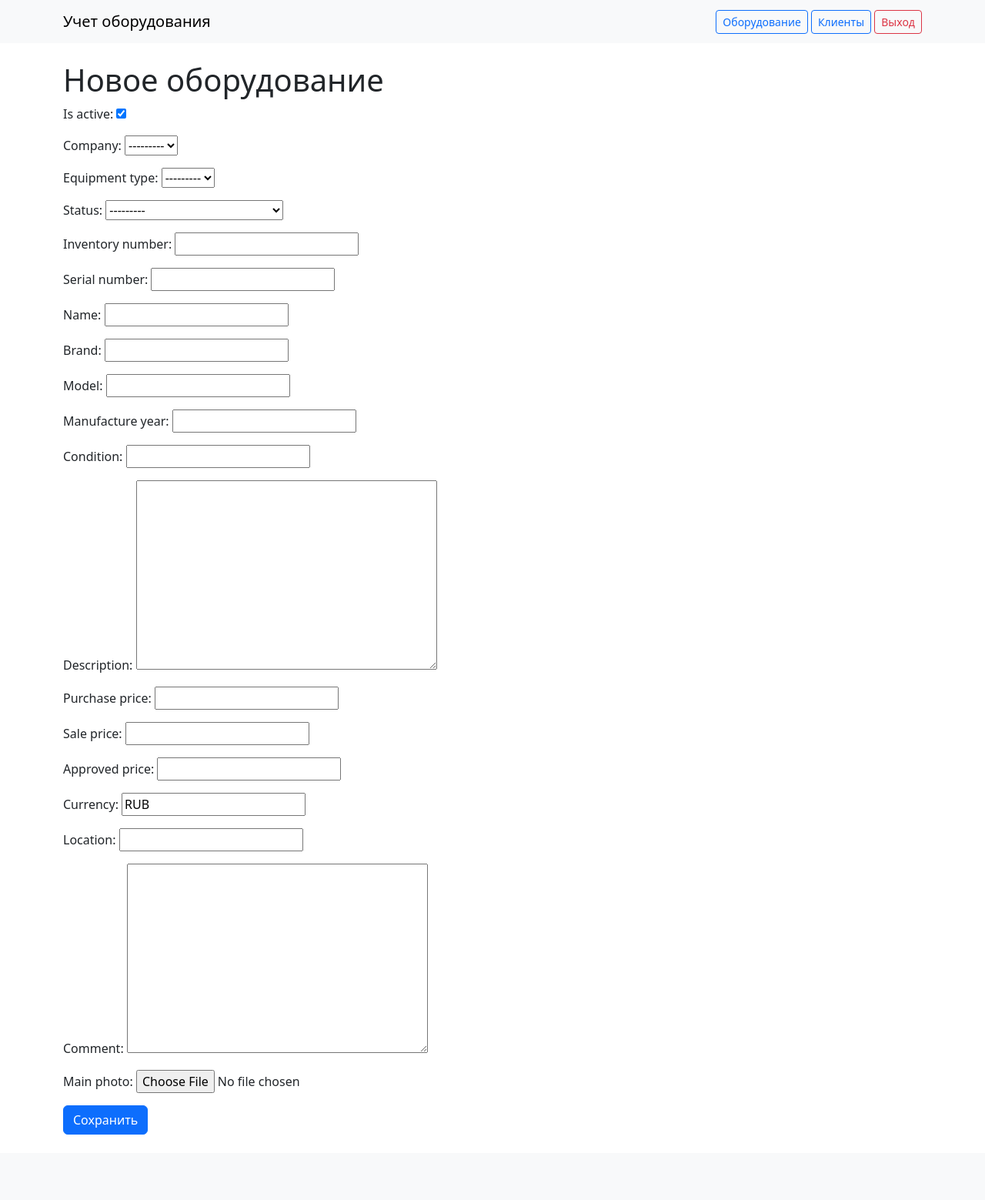
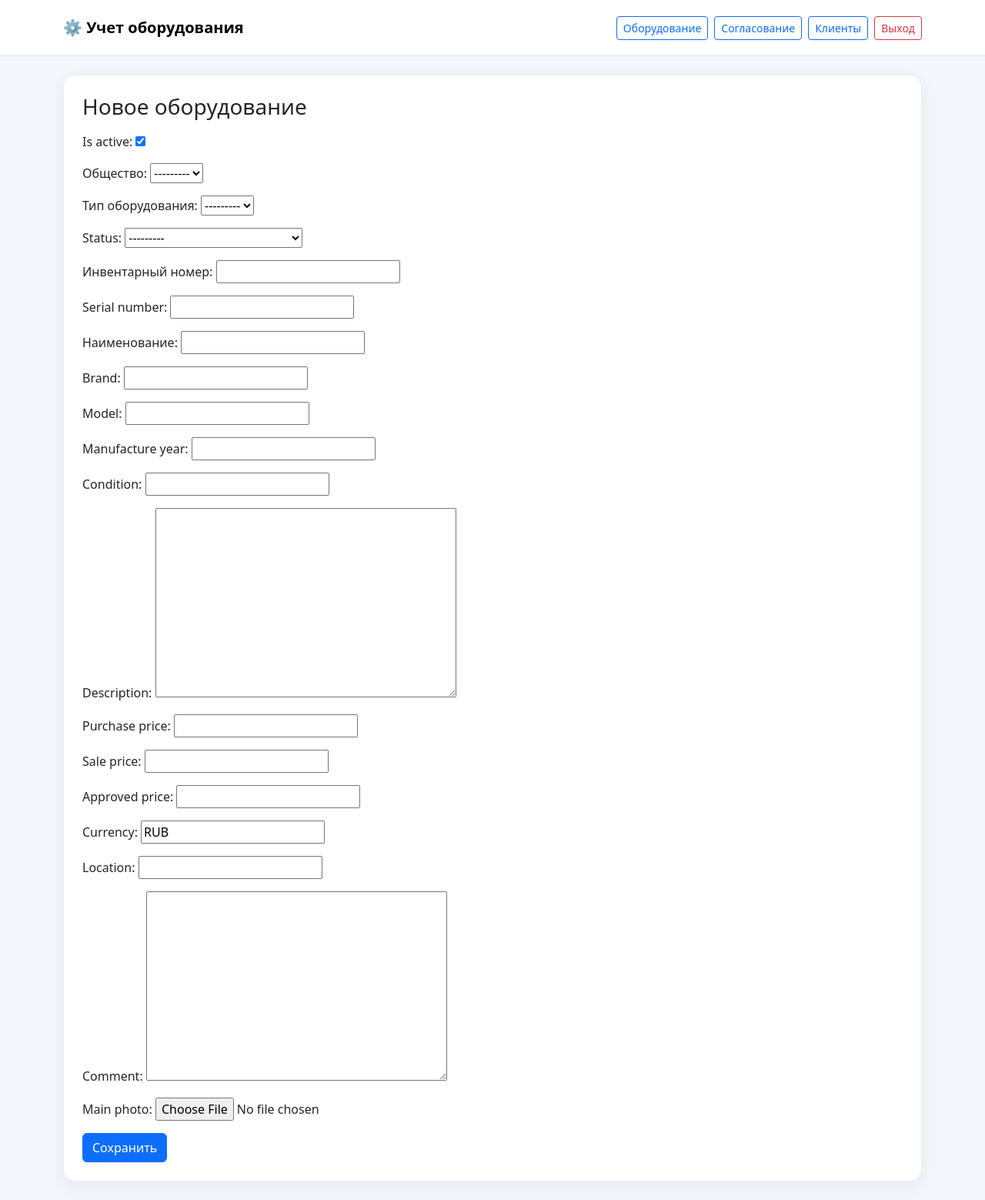
Before and after one commit to dimasm9/pc2, a Django app: page /equipment/new/ in a window 1280 px wide. Shown: the whole page at 77% size. Before the commit the page ends 1474 px from the top, so only its background shows below. Run offline with Django 5.2, Linux system fonts and the light colour scheme; the visitor is signed in with stand-in values (Sample User, id 1); data comes from the database, SQL or seed files in the repository; data that the repository does not hold is empty.

Commit message:
Improve Russian UI labels and add approvals workspace

```diff
--- a/inventory/models.py
+++ b/inventory/models.py
@@ -27,43 +27,55 @@ class Role(models.TextChoices):
 
 
 class Company(ActiveModel):
-    full_name = models.CharField(max_length=255)
-    short_name = models.CharField(max_length=100)
-    inn = models.CharField(max_length=12, unique=True)
+    full_name = models.CharField('Полное наименование', max_length=255)
+    short_name = models.CharField('Краткое наименование', max_length=100)
+    inn = models.CharField('ИНН', max_length=12, unique=True)
     kpp = models.CharField(max_length=9, blank=True)
     ogrn = models.CharField(max_length=13, blank=True)
     address = models.TextField(blank=True)
     phone = models.CharField(max_length=30, blank=True)
     email = models.EmailField(blank=True)
 
+    class Meta:
+        verbose_name = 'Общество'
+        verbose_name_plural = 'Общества'
+
     def __str__(self):
         return self.short_name
 
 
 class EquipmentType(ActiveModel):
-    name = models.CharField(max_length=120)
-    code = models.CharField(max_length=40, unique=True)
+    name = models.CharField('Название типа', max_length=120)
+    code = models.CharField('Код', max_length=40, unique=True)
     description = models.TextField(blank=True)
+
+    class Meta:
+        verbose_name = 'Тип оборудования'
+        verbose_name_plural = 'Типы оборудования'
 
     def __str__(self):
         return self.name
 
 
 class EquipmentStatus(models.Model):
-    code = models.CharField(max_length=50, unique=True)
-    name = models.CharField(max_length=100)
+    code = models.CharField('Код', max_length=50, unique=True)
+    name = models.CharField('Название', max_length=100)
+
+    class Meta:
+        verbose_name = 'Статус оборудования'
+        verbose_name_plural = 'Статусы оборудования'
 
     def __str__(self):
         return self.name
 
 
 class Equipment(TimeStampedModel, ActiveModel):
-    company = models.ForeignKey(Company, on_delete=models.PROTECT, related_name='equipment')
-    equipment_type = models.ForeignKey(EquipmentType, on_delete=models.PROTECT)
+    company = models.ForeignKey(Company, verbose_name='Общество', on_delete=models.PROTECT, related_name='equipment')
+    equipment_type = models.ForeignKey(EquipmentType, verbose_name='Тип оборудования', on_delete=models.PROTECT)
     status = models.ForeignKey(EquipmentStatus, on_delete=models.PROTECT)
-    inventory_number = models.CharField(max_length=120)
+    inventory_number = models.CharField('Инвентарный номер', max_length=120)
     serial_number = models.CharField(max_length=120, blank=True)
-    name = models.CharField(max_length=255)
+    name = models.CharField('Наименование', max_length=255)
     brand = models.CharField(max_length=120, blank=True)
     model = models.CharField(max_length=120, blank=True)
     manufacture_year = models.PositiveIntegerField(null=True, blank=True)
@@ -116,7 +128,7 @@ class ClientType(models.TextChoices):
 
 class Client(TimeStampedModel):
     client_type = models.CharField(max_length=20, choices=ClientType.choices)
-    name = models.CharField(max_length=255)
+    name = models.CharField('Наименование', max_length=255)
     phone = models.CharField(max_length=30, blank=True)
     email = models.EmailField(blank=True)
     passport_data = models.TextField(blank=True)
--- a/inventory/urls.py
+++ b/inventory/urls.py
@@ -4,6 +4,7 @@ from . import views
 
 urlpatterns = [
     path('', views.dashboard, name='dashboard'),
+    path('approvals/', views.approvals_queue, name='approvals_queue'),
     path('equipment/', views.equipment_list, name='equipment_list'),
     path('equipment/new/', views.equipment_create, name='equipment_create'),
     path('equipment/<int:pk>/', views.equipment_detail, name='equipment_detail'),
--- a/inventory/views.py
+++ b/inventory/views.py
@@ -6,7 +6,7 @@ from django.shortcuts import get_object_or_404, redirect, render
 from django.utils import timezone
 
 from .forms import ClientForm, EquipmentForm, InspectionForm, ReservationForm
-from .models import AuditLog, Client, Equipment, EquipmentDocument, EquipmentStatus
+from .models import AuditLog, Client, Equipment, EquipmentStatus
 from .services import OperationContext, add_inspection, change_equipment_status, create_reservation, generate_document, mark_document_signed
 
 
@@ -19,6 +19,33 @@ def dashboard(request):
         'status_counts': status_counts,
         'active_reservations': active_reservations,
         'recent_actions': recent_actions,
+    })
+
+
+@login_required
+def approvals_queue(request):
+    ctx = OperationContext(user=request.user, ip=request.META.get('REMOTE_ADDR'))
+    waiting = Equipment.objects.filter(is_deleted=False, status__code='approval').select_related('company', 'equipment_type', 'status')
+    approved_today = Equipment.objects.filter(is_deleted=False, status__code='approved').select_related('company', 'equipment_type')[:100]
+
+    if request.method == 'POST':
+        equipment = get_object_or_404(Equipment, pk=request.POST.get('equipment_id'), is_deleted=False)
+        action = request.POST.get('action')
+        comment = request.POST.get('comment', '')
+        try:
+            if action == 'approve':
+                change_equipment_status(equipment, 'approved', ctx, comment)
+                messages.success(request, f'Оборудование {equipment.inventory_number} переведено в "согласовано".')
+            elif action == 'cancel':
+                change_equipment_status(equipment, 'cancelled', ctx, comment)
+                messages.success(request, f'Оборудование {equipment.inventory_number} отменено.')
+        except ValidationError as exc:
+            messages.error(request, str(exc))
+        return redirect('approvals_queue')
+
+    return render(request, 'inventory/approvals_queue.html', {
+        'waiting': waiting,
+        'approved_today': approved_today,
     })
 
 
--- a/templates/inventory/base.html
+++ b/templates/inventory/base.html
@@ -5,12 +5,32 @@
   <meta name="viewport" content="width=device-width, initial-scale=1">
   <link href="https://cdn.jsdelivr.net/npm/bootstrap@5.3.3/dist/css/bootstrap.min.css" rel="stylesheet">
   <title>Учет оборудования</title>
+  <style>
+    body { background: #f3f6fb; }
+    .glass { background: #fff; border: 1px solid #e9eef7; border-radius: 16px; box-shadow: 0 8px 24px rgba(30, 42, 74, .06); }
+    .navbar-brand { font-weight: 700; }
+    .table thead th { font-size: .85rem; text-transform: uppercase; color: #6c7a92; }
+  </style>
 </head>
 <body>
-<nav class="navbar navbar-expand-lg navbar-light bg-light"><div class="container"><a class="navbar-brand" href="/">Учет оборудования</a><div><a class="btn btn-sm btn-outline-primary" href="/equipment/">Оборудование</a> <a class="btn btn-sm btn-outline-primary" href="/clients/">Клиенты</a> <a class="btn btn-sm btn-outline-danger" href="/logout/">Выход</a></div></div></nav>
+<nav class="navbar navbar-expand-lg bg-white border-bottom sticky-top">
+  <div class="container py-2">
+    <a class="navbar-brand" href="/">⚙️ Учет оборудования</a>
+    <div class="d-flex gap-2 flex-wrap">
+      <a class="btn btn-sm btn-outline-primary" href="/equipment/">Оборудование</a>
+      <a class="btn btn-sm btn-outline-primary" href="/approvals/">Согласование</a>
+      <a class="btn btn-sm btn-outline-primary" href="/clients/">Клиенты</a>
+      <a class="btn btn-sm btn-outline-danger" href="/logout/">Выход</a>
+    </div>
+  </div>
+</nav>
 <div class="container py-4">
-{% for message in messages %}<div class="alert alert-info">{{ message }}</div>{% endfor %}
-{% block content %}{% endblock %}
+  {% for message in messages %}
+    <div class="alert alert-info border-0 shadow-sm">{{ message }}</div>
+  {% endfor %}
+  <div class="glass p-4">
+    {% block content %}{% endblock %}
+  </div>
 </div>
 </body>
 </html>
--- a/templates/inventory/form.html
+++ b/templates/inventory/form.html
@@ -1,2 +1,10 @@
 {% extends 'inventory/base.html' %}
-{% block content %}<h1>{{ title }}</h1><form method="post" enctype="multipart/form-data">{% csrf_token %}{{ form.as_p }}<button class="btn btn-primary">Сохранить</button></form>{% endblock %}
+{% block content %}
+<h1 class="h3">{{ title }}</h1>
+<form method="post" enctype="multipart/form-data" class="mt-3">{% csrf_token %}
+  <div class="row">
+    <div class="col-lg-8">{{ form.as_p }}</div>
+  </div>
+  <button class="btn btn-primary">Сохранить</button>
+</form>
+{% endblock %}
```
Also changed, not shown: templates/inventory/approvals_queue.html (added, +52 -0 lines), templates/inventory/dashboard.html (+24 -6 lines), templates/inventory/equipment_list.html (+13 -4 lines).
